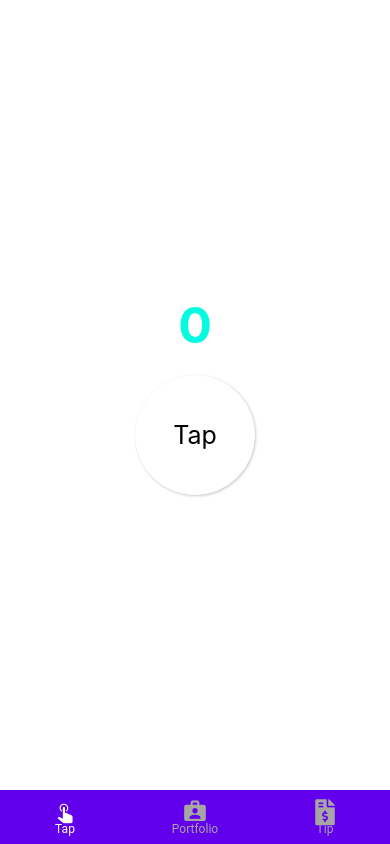
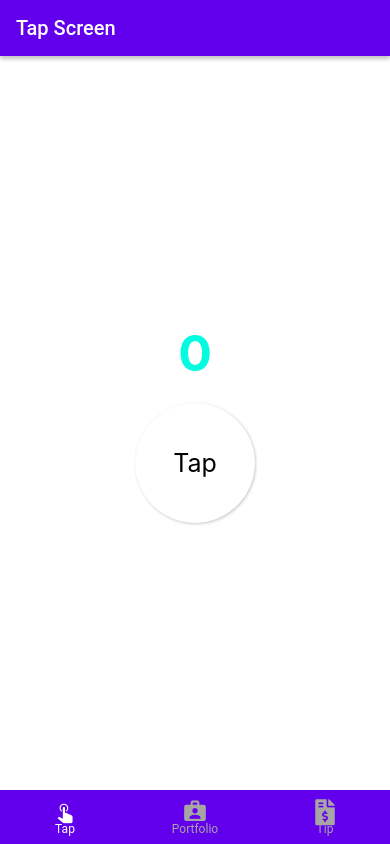
Before and after one commit to phuocleoceo/intermediate-react-native, a React Native app: screen /Tap in a window 390 px wide. Built offline with nearby package versions, Linux system fonts and the light colour scheme.

Commit message:
backup appbar

```diff
--- /dev/null
+++ b/components/AppBar.js
@@ -0,0 +1,12 @@
+import { Appbar } from 'react-native-paper';
+import React from "react";
+
+
+export default function AppBar({ title })
+{
+    return (
+        <Appbar.Header>
+            <Appbar.Content title={title} />
+        </Appbar.Header>
+    );
+}
--- a/screens/TapScreen.js
+++ b/screens/TapScreen.js
@@ -1,5 +1,6 @@
 import { StyleSheet, Text, View, TouchableOpacity } from 'react-native';
 import React, { useState } from "react";
+import AppBar from "../components/AppBar";
 
 export default function TapScreen()
 {
@@ -7,6 +8,8 @@ export default function TapScreen()
 
     return (
         <View style={styles.container}>
+            <AppBar title="Tap Screen" />
+            <View style={styles.content}>
                 <Text style={styles.countText}>
                     {count}
                 </Text>
@@ -18,15 +21,19 @@ export default function TapScreen()
                     <Text style={styles.tapText}>Tap</Text>
                 </TouchableOpacity>
             </View>
+        </View>
     );
 }
 
 const styles = StyleSheet.create({
     container: {
         flex: 1,
+        backgroundColor: "white"
+    },
+    content: {
+        flex: 1,
         justifyContent: "center",
-        alignItems: "center",
-        backgroundColor: "white"
+        alignItems: "center"
     },
     countText: {
         fontSize: 50,
```
Also changed, not shown: components/BottomBar.js (deleted, +0 -30 lines), 1 other file (tests, documents, lock files or other folders). Lines whose indentation alone changed are shown as unchanged.
